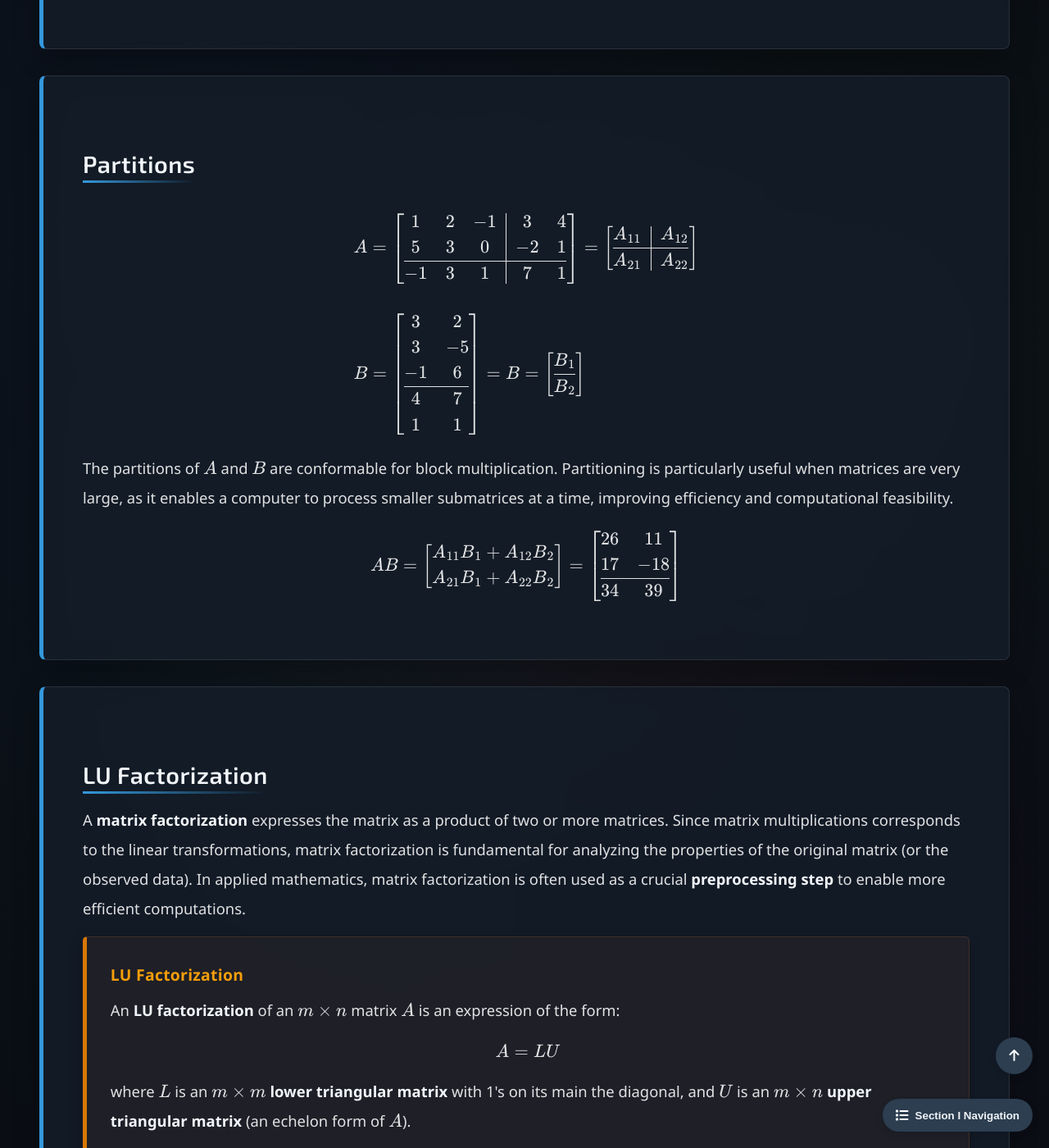
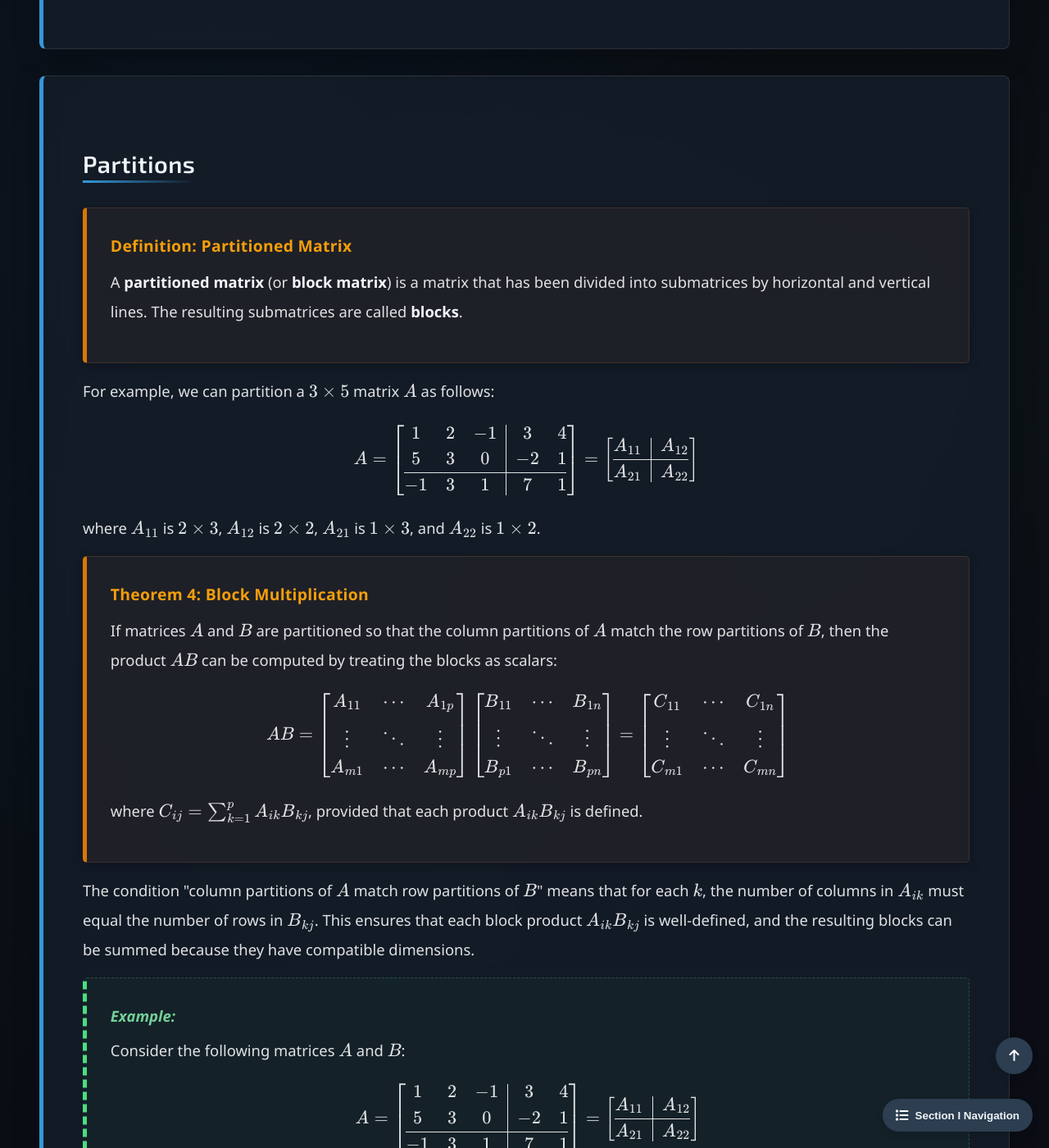
Before and after one commit to Yusukey01/yusukey01.github.io, a Jekyll site: the page built from Mathematics/Linear_algebra/matrix_algebra.html, in a window 1280 px wide and 1400 px high, scrolled down 9048 px. Shown: the whole window at 82% size. Built offline with Jekyll 4.4.1, drawn with Linux system fonts in a browser that asks for light colours; some of the changed text lies outside the part shown.

```diff
--- a/Mathematics/Linear_algebra/matrix_algebra.html
+++ b/Mathematics/Linear_algebra/matrix_algebra.html
@@ -344,10 +344,74 @@ uses_python: false
 
             <section id="part" class="section-content">
                 <h2>Partitions</h2>
+
+                <div class="theorem">
+                    <span class="theorem-title">Definition: Partitioned Matrix</span>
+                    <p>
+                        A <strong>partitioned matrix</strong> (or <strong>block matrix</strong>) is a matrix that has been
+                        divided into submatrices by horizontal and vertical lines. The resulting submatrices are called
+                        <strong>blocks</strong>.
+                    </p>
+                </div>
+
                 <p>
+                    For example, we can partition a \(3 \times 5\) matrix \(A\) as follows:
                     \[
-                    \begin{align*}
-                        &A =
+                    A =
+                    \left[\begin{array}{ccc|cc}
+                    1 & 2 & -1 & 3 & 4 \\
+                    5 & 3 & 0 & -2 & 1 \\ \hline
+                    -1 & 3 & 1 & 7 & 1 \\
+                    \end{array}\right]
+                    =
+                    \left[\begin{array}{c|c}
+                    A_{11}& A_{12}  \\ \hline
+                    A_{21} & A_{22} \\
+                    \end{array}\right]
+                    \]
+                    where \(A_{11}\) is \(2 \times 3\), \(A_{12}\) is \(2 \times 2\), \(A_{21}\) is \(1 \times 3\),
+                    and \(A_{22}\) is \(1 \times 2\).
+                </p>
+
+                <div class="theorem">
+                    <span class="theorem-title">Theorem 4: Block Multiplication</span>
+                    <p>
+                        If matrices \(A\) and \(B\) are partitioned so that the column partitions of \(A\) match the row
+                        partitions of \(B\), then the product \(AB\) can be computed by treating the blocks as scalars:
+                        \[
+                        AB = \left[\begin{array}{ccc}
+                        A_{11}& \cdots & A_{1p}  \\
+                        \vdots & \ddots & \vdots \\
+                        A_{m1} & \cdots & A_{mp} \\
+                        \end{array}\right]
+                        \left[\begin{array}{ccc}
+                        B_{11}& \cdots & B_{1n}  \\
+                        \vdots & \ddots & \vdots \\
+                        B_{p1} & \cdots & B_{pn} \\
+                        \end{array}\right]
+                        = \left[\begin{array}{ccc}
+                        C_{11}& \cdots & C_{1n}  \\
+                        \vdots & \ddots & \vdots \\
+                        C_{m1} & \cdots & C_{mn} \\
+                        \end{array}\right]
+                        \]
+                        where \(C_{ij} = \sum_{k=1}^p A_{ik}B_{kj}\), provided that each product \(A_{ik}B_{kj}\) is defined.
+                    </p>
+                </div>
+
+                <p>
+                    The condition "column partitions of \(A\) match row partitions of \(B\)" means that for each \(k\),
+                    the number of columns in \(A_{ik}\) must equal the number of rows in \(B_{kj}\). This ensures that
+                    each block product \(A_{ik}B_{kj}\) is well-defined, and the resulting blocks can be summed because
+                    they have compatible dimensions.
+                </p>
+
+                <div class="proof">
+                    <span class="proof-title">Example:</span>
+                    <p>
+                        Consider the following matrices \(A\) and \(B\):
+                        \[
+                        A =
                         \left[\begin{array}{ccc|cc}
                         1 & 2 & -1 & 3 & 4 \\
                         5 & 3 & 0 & -2 & 1 \\ \hline
@@ -357,10 +421,11 @@ uses_python: false
                         \left[\begin{array}{c|c}
                         A_{11}& A_{12}  \\ \hline
                         A_{21} & A_{22} \\
-                        \end{array}\right] \\\\
-
-                        &B =
-                        \left[\begin{array}{}
+                        \end{array}\right]
+                        \]
+                        \[
+                        B =
+                        \left[\begin{array}{cc}
                         3 & 2 \\
                         3 & -5 \\
                         -1 & 6 \\ \hline
@@ -368,29 +433,67 @@ uses_python: false
                         1 & 1\\
                         \end{array}\right]
                         =
-                        B = \left[\begin{array}{}
+                        \left[\begin{array}{c}
                         B_1 \\ \hline
                         B_2 \\
                         \end{array}\right]
-                    \end{align*}
-                    \]
-                    The partitions of \(A\) and \(B\) are conformable for block multiplication. Partitioning is particularly
-                    useful when matrices are very large, as it enables a computer to process smaller submatrices at a time,
-                    improving efficiency and computational feasibility.
-                    \[
+                        \]
+                        where \(A_{11}\) is \(2 \times 3\), \(A_{12}\) is \(2 \times 2\), \(A_{21}\) is \(1 \times 3\),
+                        \(A_{22}\) is \(1 \times 2\), \(B_1\) is \(3 \times 2\), and \(B_2\) is \(2 \times 2\).
+                    </p>
+                    <p>
+                        The column partition of \(A\) divides it into 3 columns and 2 columns, while the row partition
+                        of \(B\) divides it into 3 rows and 2 rows. Since these match, we can perform block multiplication:
+                        \[
                         AB
                         =
-                        \left[\begin{array}{c|c}
-                        A_{11}B_1 + A_{12}B_2  \\
+                        \left[\begin{array}{c}
+                        A_{11}B_1 + A_{12}B_2  \\ \hline
                         A_{21}B_1 + A_{22}B_2 \\
                         \end{array}\right]
+                        \]
+                        Computing each block:
+                        \[
+                        \begin{align*}
+                        A_{11}B_1 &= \begin{bmatrix} 1 & 2 & -1 \\ 5 & 3 & 0 \end{bmatrix}
+                        \begin{bmatrix} 3 & 2 \\ 3 & -5 \\ -1 & 6 \end{bmatrix}
+                        = \begin{bmatrix} 10 & -14 \\ 24 & -5 \end{bmatrix} \\\\
+                        A_{12}B_2 &= \begin{bmatrix} 3 & 4 \\ -2 & 1 \end{bmatrix}
+                        \begin{bmatrix} 4 & 7 \\ 1 & 1 \end{bmatrix}
+                        = \begin{bmatrix} 16 & 25 \\ -7 & -13 \end{bmatrix} \\\\
+                        A_{21}B_1 &= \begin{bmatrix} -1 & 3 & 1 \end{bmatrix}
+                        \begin{bmatrix} 3 & 2 \\ 3 & -5 \\ -1 & 6 \end{bmatrix}
+                        = \begin{bmatrix} 5 & -11 \end{bmatrix} \\\\
+                        A_{22}B_2 &= \begin{bmatrix} 7 & 1 \end{bmatrix}
+                        \begin{bmatrix} 4 & 7 \\ 1 & 1 \end{bmatrix}
+                        = \begin{bmatrix} 29 & 50 \end{bmatrix}
+                        \end{align*}
+                        \]
+                        Therefore,
+                        \[
+                        AB
                         =
-                        \left[\begin{array}{}
+                        \left[\begin{array}{cc}
+                        10 + 16 & -14 + 25 \\
+                        24 - 7 & -5 - 13 \\ \hline
+                        5 + 29 & -11 + 50 \\
+                        \end{array}\right]
+                        =
+                        \left[\begin{array}{cc}
                         26 & 11 \\
                         17 & -18\\ \hline
                         34 & 39 \\
                         \end{array}\right]
-                    \]
+                        \]
+                    </p>
+                </div>
+
+                <p>
+                    Block multiplication is particularly useful in numerical linear algebra when matrices are very large.
+                    By partitioning a matrix into smaller blocks that fit into memory, algorithms can process submatrices
+                    individually, reducing memory requirements and enabling parallel computation. Additionally, block
+                    structures often reveal mathematical properties—for example, block diagonal matrices and block triangular
+                    matrices simplify the computation of determinants and inverses.
                 </p>
             </section>
 
```
